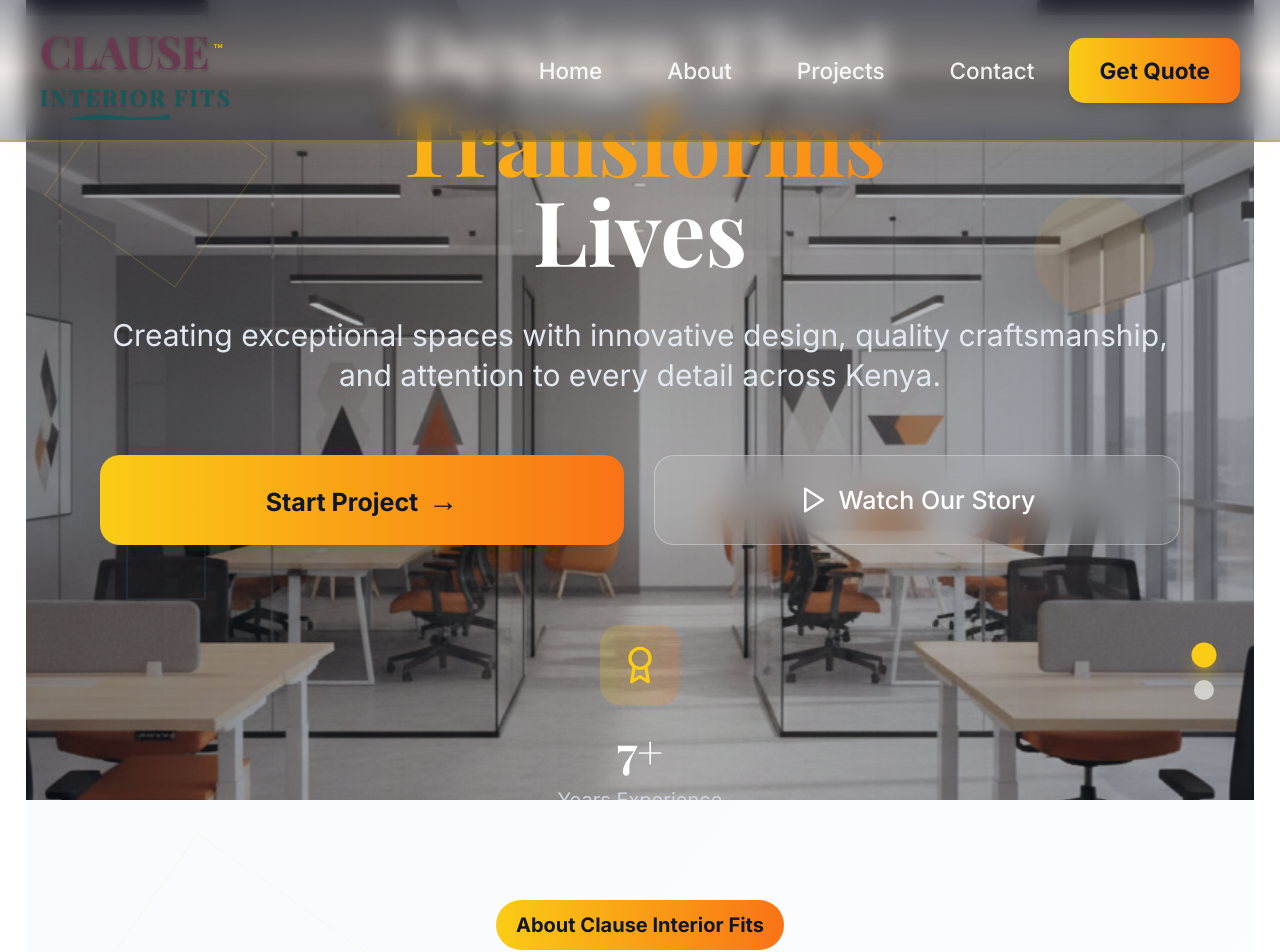
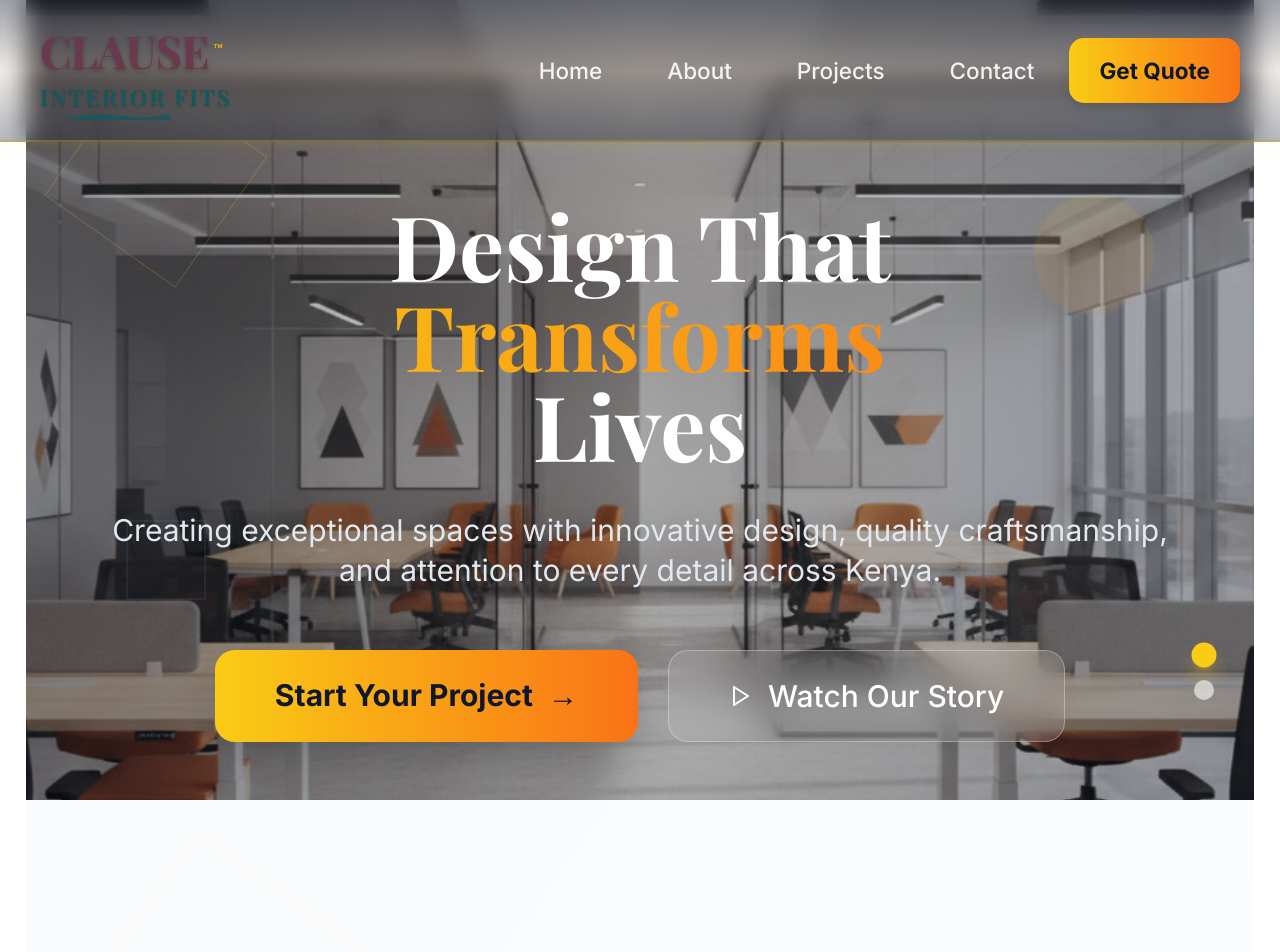
Before and after one commit to kevwasonga/K_Builders, a React (Vite) app: page / in a window 1280 px wide. Shown: the top 952 px of the page. Built offline with nearby package versions, Linux system fonts and the light colour scheme.

Commit message:
Fix hero text hiding under header with flex-start and top padding

```diff
--- a/src/components/About.tsx
+++ b/src/components/About.tsx
@@ -2,7 +2,7 @@ import { Target, Eye, Lightbulb } from 'lucide-react';
 
 function About() {
   return (
-    <section id="about" className="py-12 sm:py-16 md:py-20 bg-gradient-to-br from-slate-50 to-white relative overflow-hidden">
+    <section id="about" className="pt-24 sm:pt-28 md:pt-32 pb-12 sm:pb-16 md:pb-20 bg-gradient-to-br from-slate-50 to-white relative overflow-hidden">
       {/* Background Elements */}
       <div className="absolute inset-0 opacity-5">
         <div className="absolute top-20 left-10 w-64 h-64 border border-yellow-400 rotate-45 animate-float"></div>
--- a/src/components/Hero.tsx
+++ b/src/components/Hero.tsx
@@ -46,7 +46,7 @@ function Hero() {
   };
 
   return (
-    <section id="home" className="relative h-[85vh] xs:h-[90vh] sm:h-[95vh] md:h-screen overflow-hidden bg-gradient-to-br from-slate-50 to-white">
+    <section id="home" className="relative h-screen overflow-hidden bg-gradient-to-br from-slate-50 to-white">
       {/* Background Images with Parallax Effect */}
       <div className="absolute inset-0">
         {heroImages.map((image, index) => (
@@ -74,12 +74,12 @@ function Hero() {
       </div>
 
       {/* Main Content */}
-      <div className="relative h-full flex items-center justify-center z-10">
+      <div className="relative h-full flex items-start justify-center z-10 pt-32 sm:pt-36 md:pt-40">
         <div className="max-w-6xl mx-auto px-4 sm:px-6 lg:px-8">
           <div className="text-center">
-            <div className={`transform transition-all duration-1000 mt-12 xs:mt-16 sm:mt-20 md:mt-24 lg:mt-28 ${isVisible ? 'translate-y-0 opacity-100' : 'translate-y-10 opacity-0'}`}>
+            <div className={`transform transition-all duration-1000 ${isVisible ? 'translate-y-0 opacity-100' : 'translate-y-10 opacity-0'}`}>
 
-              <h1 className="text-2xl xs:text-3xl sm:text-4xl md:text-5xl lg:text-6xl xl:text-7xl 2xl:text-8xl font-display font-bold text-white mb-4 sm:mb-6 md:mb-8 leading-tight">
+              <h1 className="text-2xl sm:text-4xl md:text-5xl lg:text-6xl xl:text-7xl 2xl:text-8xl font-display font-bold text-white mb-4 sm:mb-6 md:mb-8 leading-tight">
                 Design That
                 <span className="block bg-gradient-to-r from-yellow-400 to-orange-500 bg-clip-text text-transparent">
                   Transforms
@@ -87,19 +87,19 @@ function Hero() {
                 Lives
               </h1>
 
-              <p className="text-xs xs:text-sm sm:text-base md:text-lg lg:text-xl xl:text-2xl text-slate-200 mb-6 sm:mb-8 md:mb-12 leading-relaxed max-w-4xl mx-auto px-4">
+              <p className="text-sm sm:text-base md:text-lg lg:text-xl xl:text-2xl text-slate-200 mb-6 sm:mb-8 md:mb-12 leading-relaxed max-w-4xl mx-auto px-4">
                 Creating exceptional spaces with innovative design, quality craftsmanship, and attention to every detail across Kenya.
               </p>
 
               {/* CTA Buttons */}
-              <div className="flex flex-row gap-2 xs:gap-3 sm:gap-4 md:gap-6 justify-center mb-12 sm:mb-16 px-2 xs:px-4">
+              <div className="flex flex-col sm:flex-row gap-4 sm:gap-6 justify-center mb-12 sm:mb-16 px-4">
                 <a
                   href="#about"
                   onClick={(e) => { e.preventDefault(); scrollToAbout(); }}
-                  className="flex-1 bg-gradient-to-r from-yellow-400 to-orange-500 text-slate-900 px-3 xs:px-4 sm:px-6 md:px-8 py-2 xs:py-3 sm:py-4 md:py-5 rounded-lg xs:rounded-xl sm:rounded-2xl text-xs xs:text-sm sm:text-base md:text-lg lg:text-xl font-bold hover:from-yellow-500 hover:to-orange-600 transition-all transform hover:scale-105 shadow-2xl group inline-block text-center whitespace-nowrap"
+                  className="bg-gradient-to-r from-yellow-400 to-orange-500 text-slate-900 px-6 sm:px-10 md:px-12 py-3 sm:py-4 md:py-5 rounded-xl sm:rounded-2xl text-sm xs:text-base sm:text-lg md:text-xl lg:text-2xl font-bold hover:from-yellow-500 hover:to-orange-600 transition-all transform hover:scale-105 shadow-2xl group inline-block"
                 >
-                  Start Project
-                  <span className="ml-1 xs:ml-2 group-hover:translate-x-2 transition-transform inline-block text-base xs:text-lg sm:text-xl md:text-2xl">→</span>
+                  Start Your Project
+                  <span className="ml-3 group-hover:translate-x-2 transition-transform inline-block text-2xl">→</span>
                 </a>
 
                 <a
@@ -111,32 +111,31 @@ function Hero() {
                       element.scrollIntoView({ behavior: 'smooth' });
                     }
                   }}
-                  className="flex-1 bg-white/10 backdrop-blur-lg text-white px-3 xs:px-4 sm:px-6 md:px-8 py-2 xs:py-3 sm:py-4 md:py-5 rounded-lg xs:rounded-xl sm:rounded-2xl text-xs xs:text-sm sm:text-base md:text-lg lg:text-xl font-medium hover:bg-white/20 transition-all border border-white/30 group flex items-center justify-center whitespace-nowrap"
+                  className="bg-white/10 backdrop-blur-lg text-white px-6 sm:px-10 md:px-12 py-3 sm:py-4 md:py-5 rounded-xl sm:rounded-2xl text-sm xs:text-base sm:text-lg md:text-xl lg:text-2xl font-medium hover:bg-white/20 transition-all border border-white/30 group flex items-center justify-center"
                 >
-                  <Play size={16} className="xs:w-5 xs:h-5 sm:w-6 sm:h-6 mr-1 xs:mr-2" />
-                  <span className="hidden xs:inline">Watch Our Story</span>
-                  <span className="xs:hidden">Story</span>
+                  <Play size={24} className="mr-3" />
+                  Watch Our Story
                 </a>
               </div>
 
               {/* Stats and Scroll Indicator */}
               <div className="flex flex-col items-center">
-                <div className="text-center mb-4 sm:mb-6 md:mb-8">
-                  <div className="w-12 h-12 sm:w-14 sm:h-14 md:w-16 md:h-16 bg-gradient-to-r from-yellow-400/20 to-orange-500/20 rounded-2xl flex items-center justify-center mx-auto mb-3 sm:mb-4">
-                    <Award size={24} className="sm:w-7 sm:h-7 md:w-8 md:h-8 text-yellow-400" />
+                <div className="text-center mb-8">
+                  <div className="w-16 h-16 bg-gradient-to-r from-yellow-400/20 to-orange-500/20 rounded-2xl flex items-center justify-center mx-auto mb-4">
+                    <Award size={32} className="text-yellow-400" />
                   </div>
-                  <div className="text-xl xs:text-2xl sm:text-3xl md:text-4xl font-display font-bold text-white mb-2">7+</div>
-                  <div className="text-xs xs:text-sm md:text-base text-slate-300">Years Experience</div>
+                  <div className="text-3xl font-display font-bold text-white mb-2">7+</div>
+                  <div className="text-slate-300">Years Experience</div>
                 </div>
 
                 <a
                   href="#about"
                   onClick={(e) => { e.preventDefault(); scrollToAbout(); }}
-                  className="text-white animate-bounce group cursor-pointer block"
+                  className="text-white animate-bounce group cursor-pointer"
                 >
                   <div className="flex flex-col items-center">
-                    <span className="text-xs xs:text-sm md:text-base mb-2 opacity-75 group-hover:opacity-100 transition-opacity">Scroll to explore</span>
-                    <ChevronDown size={24} className="sm:w-7 sm:h-7 md:w-8 md:h-8 group-hover:text-yellow-400 transition-colors" />
+                    <span className="text-sm mb-2 opacity-75 group-hover:opacity-100 transition-opacity">Scroll to explore</span>
+                    <ChevronDown size={32} className="group-hover:text-yellow-400 transition-colors" />
                   </div>
                 </a>
               </div>
```
